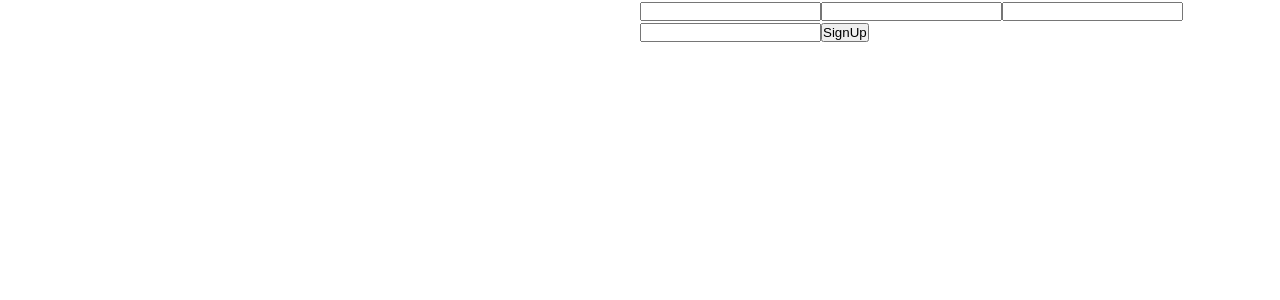
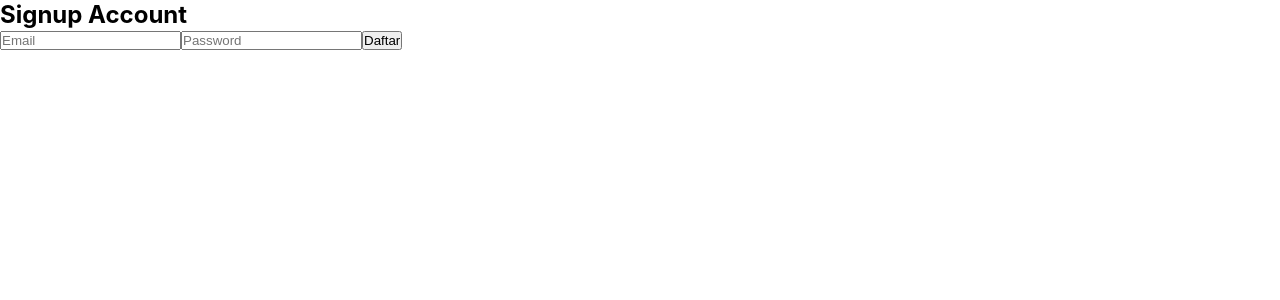
Before and after one commit to Mekamalcity/happyfinance-app, a React (Create React App) app: page /signup in a window 1280 px wide. Shown: the top 300 px of the page. Built offline with nearby package versions, Linux system fonts and the light colour scheme.

Commit message:
membuat redux pada project

```diff
--- a/package.json
+++ b/package.json
@@ -3,14 +3,17 @@
   "version": "0.1.0",
   "private": true,
   "dependencies": {
+    "@reduxjs/toolkit": "^1.9.0",
     "@testing-library/jest-dom": "^5.16.5",
     "@testing-library/react": "^13.4.0",
     "@testing-library/user-event": "^13.5.0",
     "firebase": "^9.14.0",
     "react": "^18.2.0",
     "react-dom": "^18.2.0",
+    "react-redux": "^8.0.5",
     "react-router-dom": "^6.4.3",
     "react-scripts": "5.0.1",
+    "redux": "^4.2.0",
     "web-vitals": "^2.1.4"
   },
   "scripts": {
--- a/src/App.js
+++ b/src/App.js
@@ -4,18 +4,23 @@ import LandingPage from "./pages/landingpage/LandingPage";
 import LogIn from "./pages/login/LogIn";
 import SignUp from "./pages/signup/SignUp";
 import User from "./pages/user/User";
+import { Provider } from "react-redux";
+import {store} from './config/redux';
+
 
 class App extends React.Component {
   render() {
     return (
-      <div>
-        <Routes>
-          <Route path="/" element={<LandingPage/>}/>
-          <Route path="/login" element={<LogIn/>}/>
-          <Route path="/signup" element={<SignUp/>}/>
-          <Route path="/user" element={<User/>}/>
-        </Routes>
-      </div>
+      <Provider store={store} >
+        <div>
+          <Routes>
+            <Route path="/" element={<LandingPage />} />
+            <Route path="/login" element={<LogIn />} />
+            <Route path="/signup" element={<SignUp />} />
+            <Route path="/user" element={<User />} />
+          </Routes>
+        </div>
+      </Provider>
     );
   }
 
--- a/src/config/firebase/index.js
+++ b/src/config/firebase/index.js
@@ -1,7 +1,8 @@
 import { initializeApp } from "firebase/app";
 import { getAnalytics } from "firebase/analytics";
 import firebase from 'firebase/app';
-// import 'firebase/auth';
+import { getAuth } from "firebase/auth";
+import 'firebase/auth';
 // import 'firebase/firestore';
 
 const firebaseConfig = {
@@ -17,5 +18,6 @@ const firebaseConfig = {
 // Initialize Firebase
 const app = initializeApp(firebaseConfig);
 const analytics = getAnalytics(app);
+const auth = getAuth(app);
 
 export default app;
--- /dev/null
+++ b/src/config/redux/index.js
@@ -0,0 +1 @@
+export * from "./store";
--- /dev/null
+++ b/src/config/redux/reducer/index.js
@@ -0,0 +1,23 @@
+
+const initialState = {
+    popup: 'false',
+    isLogin: false
+  }
+
+  const reducer = (state = initialState, action) => {
+    if (action.type === 'CHANGE_POPUP') {
+      return {
+        ...state,
+        popup: action.value
+      }
+    }
+    if (action.type === 'CHANGE_LOGIN') {
+      return {
+        ...state,
+        isLogin: action.value
+      }
+    }
+    return state
+  }
+
+  export default reducer;
--- /dev/null
+++ b/src/config/redux/store/index.js
@@ -0,0 +1,4 @@
+import {createStore} from 'redux'
+import reducer from '../reducer';
+
+export const store = createStore(reducer)
--- a/src/index.js
+++ b/src/index.js
@@ -5,8 +5,6 @@ import App from './App';
 import { BrowserRouter } from 'react-router-dom';
 import app from './config/firebase';
 
-console.log("Config Firebase ===>", app);
-
 const root = ReactDOM.createRoot(document.getElementById('root'));
 root.render(
   <BrowserRouter>
--- a/src/pages/login/LogIn.js
+++ b/src/pages/login/LogIn.js
@@ -1,17 +1,16 @@
 import React from "react";
+import {connect} from 'react-redux'
 
 class LogIn extends React.Component {
     render() {
         return (
             <div>
                 <h2>
-                    LogIn Page
+                    LogIn Page {this.props.popup}
                 </h2>
                 <div>
 
                 <form>
-                    <input/>
-                    <input/>
                     <input/>
                     <input/>
                     <button>
@@ -24,4 +23,8 @@ class LogIn extends React.Component {
     }
 }
 
-export default LogIn;
+const reduxState = (state) => ({
+    popup: state.popup
+})
+
+export default connect(reduxState, null)(LogIn);
--- a/src/pages/signup/SignUp.js
+++ b/src/pages/signup/SignUp.js
@@ -1,29 +1,62 @@
 import React from "react";
 import '../../styles/signup/signup.css'
+import firebase from "../../config/firebase"
+import { getAuth, createUserWithEmailAndPassword } from "firebase/auth";
+
+const auth = getAuth();
 
 class SignUp extends React.Component {
+    state = {
+        email: '',
+        password: ''
+    }
+
+    handleChangeText = (e) => {
+        console.log(e.target.id)
+        this.setState({
+            [e.target.id]: e.target.value
+        })
+    }
+    handleDaftar = () => {
+        console.log("data befor send :", this.state.email, this.state.password)
+        const {email, password} = this.state
+        createUserWithEmailAndPassword(auth, email, password)
+            .then((userCredential) => {
+                // Signed in
+                const user = userCredential.user;
+                // ...
+                console.log("succes :", userCredential)
+            })
+            .catch((error) => {
+                const errorCode = error.code;
+                const errorMessage = error.message;
+                // ..
+                console.log(errorCode, errorMessage)
+            });
+    }
+
     render() {
         return (
             <div className="container">
                 <div className="container-signup1">
-
-                </div>
-                <div className="container-signup2">
                     <div>
-
+                        <h2>
+                            Signup Account
+                        </h2>
                     </div>
                     <div>
 
                     </div>
                     <form>
-                        <input />
-                        <input />
-                        <input />
-                        <input />
-                        <button>
-                            SignUp
+                        <input placeholder="Email" id="email" type="text" onChange={this.handleChangeText} />
+                        <input placeholder="Password" id="password" type="password" onChange={this.handleChangeText} />
+                        <button onClick={this.handleDaftar}>
+                            Daftar
                         </button>
                     </form>
+                </div>
+                <div className="container-signup2">
+
                 </div>
             </div>
         )
--- a/src/pages/user/User.js
+++ b/src/pages/user/User.js
@@ -8,16 +8,6 @@ class User extends React.Component {
                     User Page
                 </h2>
                 <div>
-
-                <form>
-                    <input/>
-                    <input/>
-                    <input/>
-                    <input/>
-                    <button>
-                        User
-                    </button>
-                </form>
                 </div>
             </div>
         )
--- a/src/styles/landingpage/landingpage.css
+++ b/src/styles/landingpage/landingpage.css
@@ -90,6 +90,9 @@
 .container-main1 h1{
     font-size: 48px;
 }
+.container-main1 img{
+    width: 100%
+}
 
 @media only screen and (max-width: 750px) {
     .navlandingpage {
```
Also changed, not shown: 1 other file (tests, documents, lock files or other folders).
